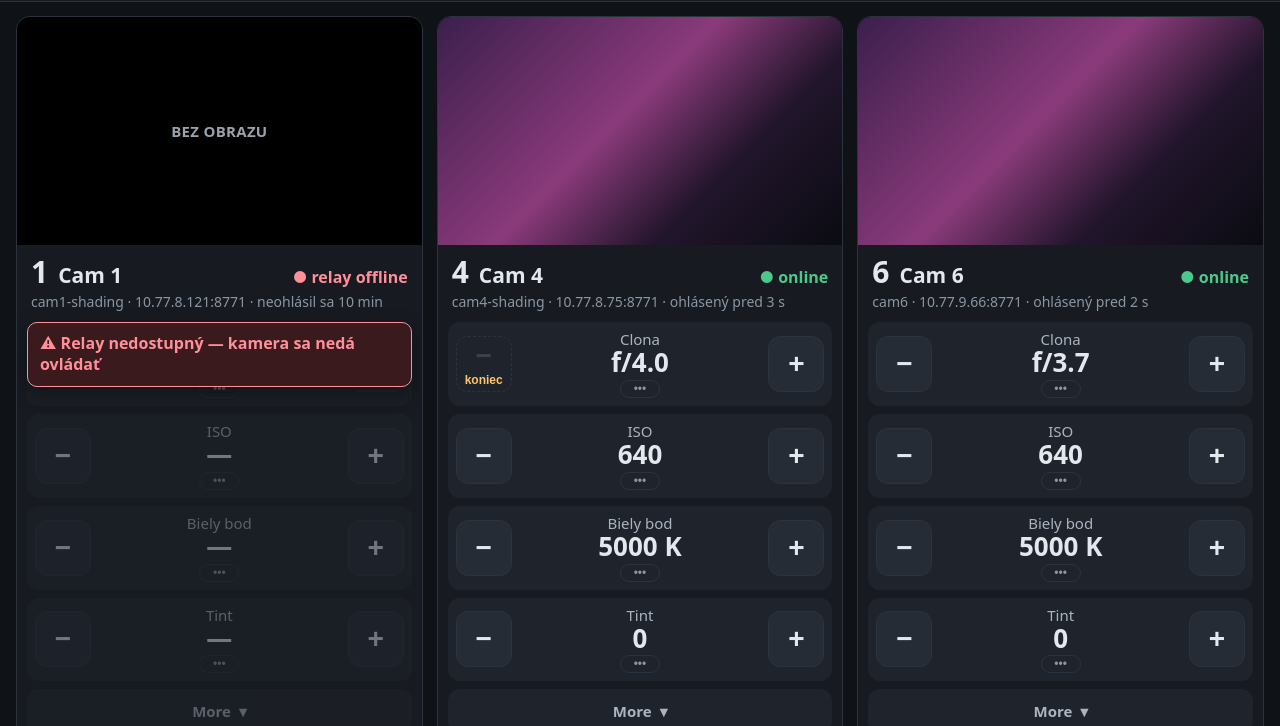
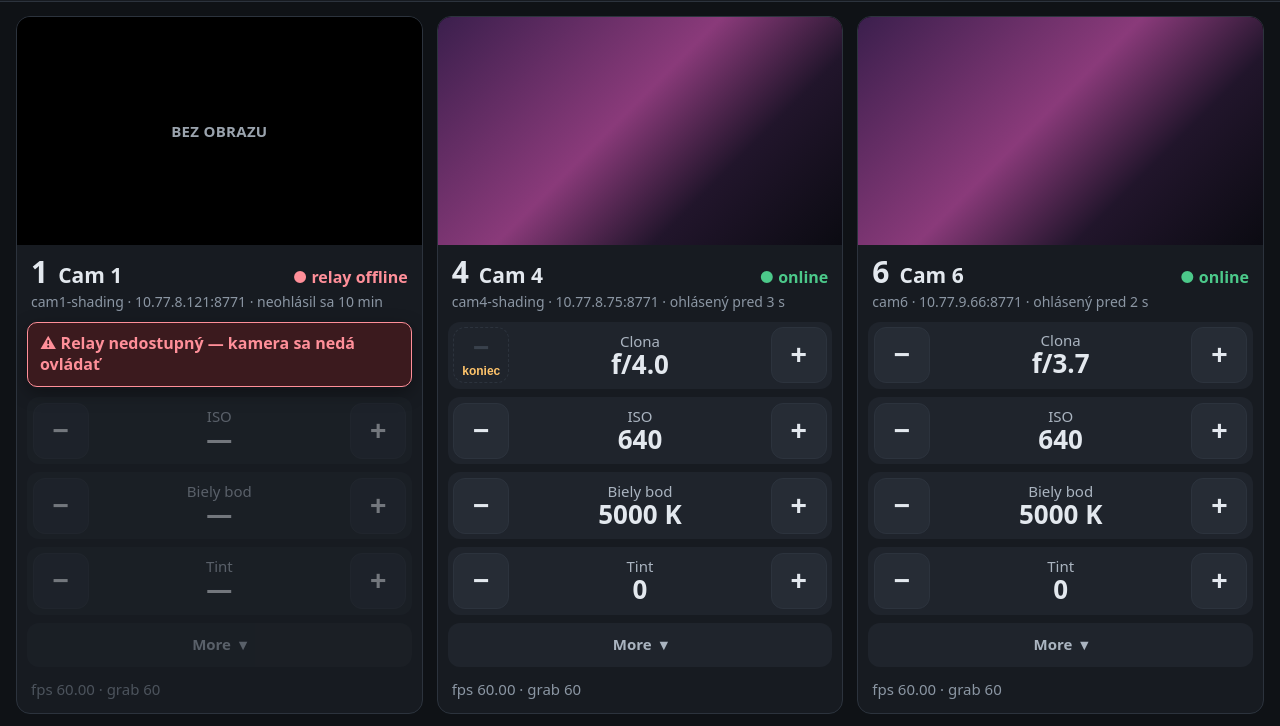
Before and after one commit to zbynekdrlik/shading, a plain HTML site: page docs/mockups/theme-v4.html in a window 1280 px wide. Shown: the part 73-799 px from the top of the page. Drawn offline with Linux system fonts and the light colour scheme.

Commit message:
Mockup theme-v4: flat More, centred koniec, row padding -30 %, the value opens the slider, no text selection (#24, Marcel)
Co-Authored-By: Claude Opus 5.5 <noreply@anthropic.com>

```diff
--- a/docs/mockups/theme-v4.html
+++ b/docs/mockups/theme-v4.html
@@ -45,6 +45,8 @@
   --bad-text: #9b1424;
 }
 * { box-sizing: border-box; }
+/* Marcel: an app, not a web page: no text selection on controls (a double tap never selects). */
+header, .cam { -webkit-user-select: none; user-select: none; -webkit-touch-callout: none; }
 html, body { margin: 0; }
 body {
   background: var(--bg); color: var(--text);
@@ -92,29 +94,24 @@ main {
   border: 1px solid var(--bad-text); box-shadow: 0 6px 18px rgba(0,0,0,.35);
 }
 .rows { padding: 0 10px 12px; display: grid; gap: 8px; position: relative; }
-.row { background: var(--row); border-radius: 12px; padding: 8px; }
+.row { background: var(--row); border-radius: 12px; padding: 5.6px; } /* Marcel: -30 % */
 .ctl { display: grid; grid-template-columns: 56px 1fr 56px; gap: 8px; align-items: center; }
 .ctl > button {
   height: 56px; border-radius: 12px; border: 1px solid var(--line); background: var(--btn);
   color: var(--btn-text); font-size: 28px; font-weight: 600; cursor: pointer;
 }
 .ctl > button:disabled { background: transparent; border-color: transparent; color: var(--track); cursor: default; }
-.ctl > button.atend { display: flex; flex-direction: column; align-items: center; justify-content: center;
-  line-height: 1; border: 1px dashed var(--line); }
-.ctl > button.atend small { font-size: 12px; font-weight: 700; color: var(--warn-text); margin-top: 4px; }
+.ctl > button.atend { display: grid; place-items: center; padding: 0; line-height: 1; border: 1px dashed var(--line); }
+.ctl > button.atend .endwrap { display: flex; flex-direction: column; align-items: center; justify-content: center; gap: 3px; }
+.ctl > button.atend small { display: block; font-size: 12px; font-weight: 700; color: var(--warn-text); }
 .mid { display: flex; flex-direction: column; align-items: center; text-align: center; min-width: 0; }
 .mid .lab { font-size: 15px; font-weight: 500; color: var(--label); line-height: 1.2; }
 .mid .val { font-size: 26px; font-weight: 700; font-variant-numeric: tabular-nums; line-height: 1.15; }
-.mini {
-  margin-top: 2px; width: 40px; height: 18px; padding: 0; border-radius: 9px;
-  border: 1px solid var(--line); background: transparent; color: var(--dim);
-  font-size: 12px; line-height: 1; cursor: pointer; position: relative;
-}
-.mini::before { content: ""; position: absolute; inset: -10px -8px; }
-.mini[aria-expanded="true"] { background: var(--accent); border-color: var(--accent); color: var(--card); }
+.mid .val { cursor: pointer; border-radius: 6px; padding: 0 6px; }
+.row.open .mid .val { background: var(--accent); color: var(--card); } /* the open slider's value is highlighted */
 .slider { display: none; padding: 8px 6px 0; }
 .row.open .slider { display: block; }
-.more { border-radius: 12px; background: var(--row); }
+.more { border-radius: 12px; } /* Marcel: no box around its controls (no nested look) */
 .more > summary {
   list-style: none; display: flex; align-items: center; justify-content: center; gap: 8px;
   min-height: 44px; font-size: 15px; font-weight: 600; color: var(--label); cursor: pointer;
@@ -122,8 +119,8 @@ main {
 .more > summary::-webkit-details-marker { display: none; }
 .more > summary::after { content: "▾"; transition: transform .15s; }
 .more[open] > summary::after { transform: rotate(180deg); }
-.more .in { display: grid; gap: 8px; padding: 0 8px 8px; }
-.more .in .row { background: var(--card); }
+.more > summary { background: var(--row); border-radius: 12px; }
+.more .in { display: grid; gap: 8px; padding: 8px 0 0; }
 .wb { min-height: 56px; border-radius: 12px; border: 1px solid var(--line); background: var(--btn);
   color: var(--btn-text); font: inherit; font-weight: 600; font-size: 16px; cursor: pointer; }
 input[type=range] { width: 100%; height: 32px; -webkit-appearance: none; appearance: none; background: transparent; }
@@ -178,9 +175,8 @@ const cams = [
 ];
 const row = (lab, val, p, end = false, off = false) => `
   <div class="row">
-    <div class="ctl"><button ${end || off ? "disabled" : ""} class="${end ? "atend" : ""}" aria-label="${lab} menej">−${end ? "<small>koniec</small>" : ""}</button>
-      <div class="mid"><span class="lab">${lab}</span><span class="val">${val}</span>
-        <button class="mini" aria-expanded="false" aria-label="${lab}: posuvník">•••</button></div>
+    <div class="ctl"><button ${end || off ? "disabled" : ""} class="${end ? "atend" : ""}" aria-label="${lab} menej">${end ? '<span class="endwrap"><span>−</span><small>koniec</small></span>' : "−"}</button>
+      <div class="mid"><span class="lab">${lab}</span><span class="val" role="button" tabindex="0" aria-expanded="false" aria-label="${lab}: posuvník">${val}</span></div>
       <button aria-label="${lab} viac">+</button></div>
     <div class="slider"><input type="range" value="${p}" style="--p:${p}%" aria-label="${lab}"></div>
   </div>`;
@@ -204,9 +200,9 @@ document.getElementById("grid").innerHTML = cams.map(c => `
     <div class="foot"><span>fps 60.00 · grab 60</span></div>
   </section>`).join("");
 document.querySelectorAll('input[type=range]').forEach(r => r.addEventListener('input', () => r.style.setProperty('--p', r.value + '%')));
-document.querySelectorAll('.mini').forEach(b => b.addEventListener('click', () => {
-  const open = b.closest('.row').classList.toggle('open');
-  b.setAttribute('aria-expanded', open);
+document.querySelectorAll('.mid .val').forEach(v => v.addEventListener('click', () => {
+  const open = v.closest('.row').classList.toggle('open');
+  v.setAttribute('aria-expanded', open);
 }));
 
 const lum = (hex) => { const v = hex.trim().replace('#', ''); return [0, 2, 4].map(i => parseInt(v.substr(i, 2), 16) / 255)
```
